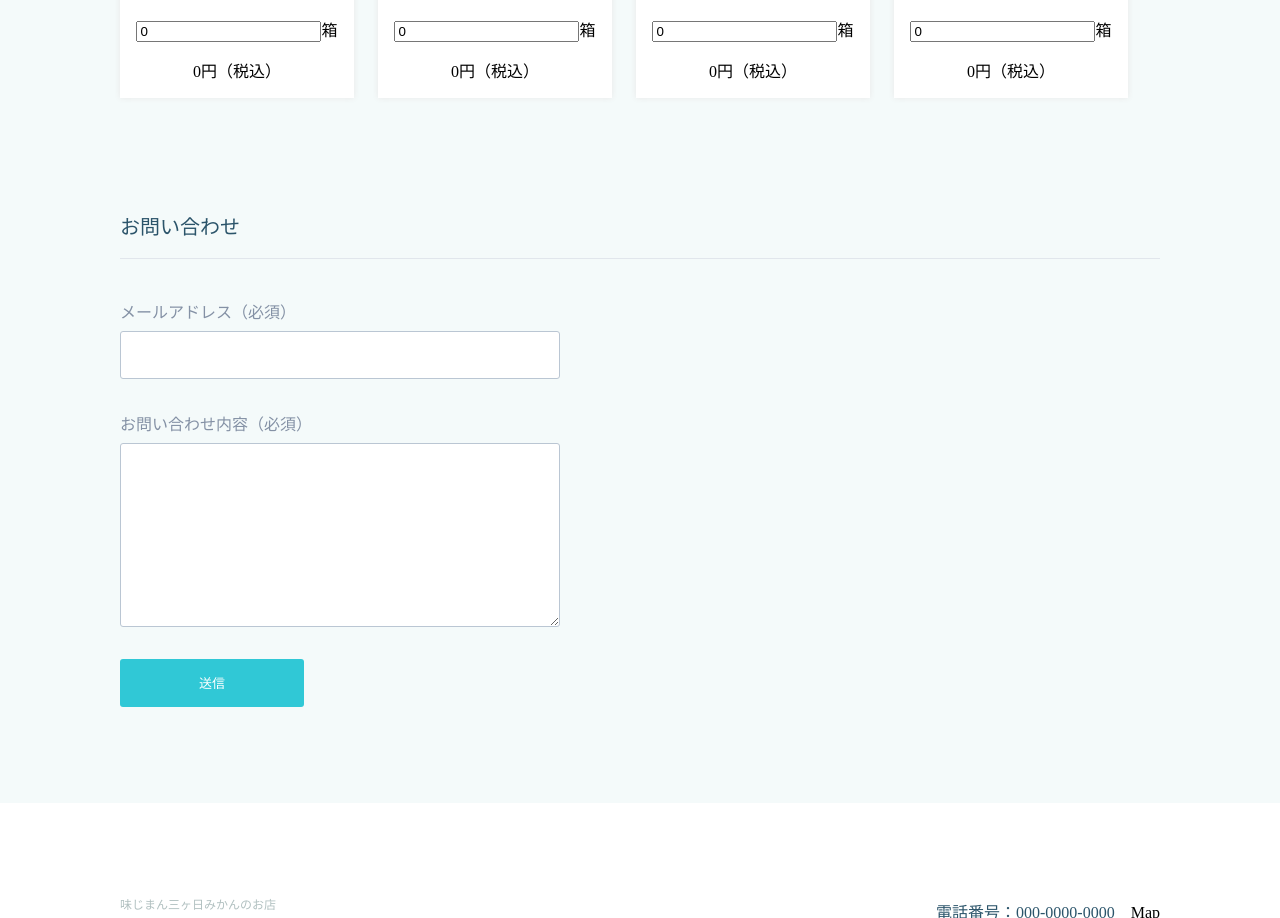
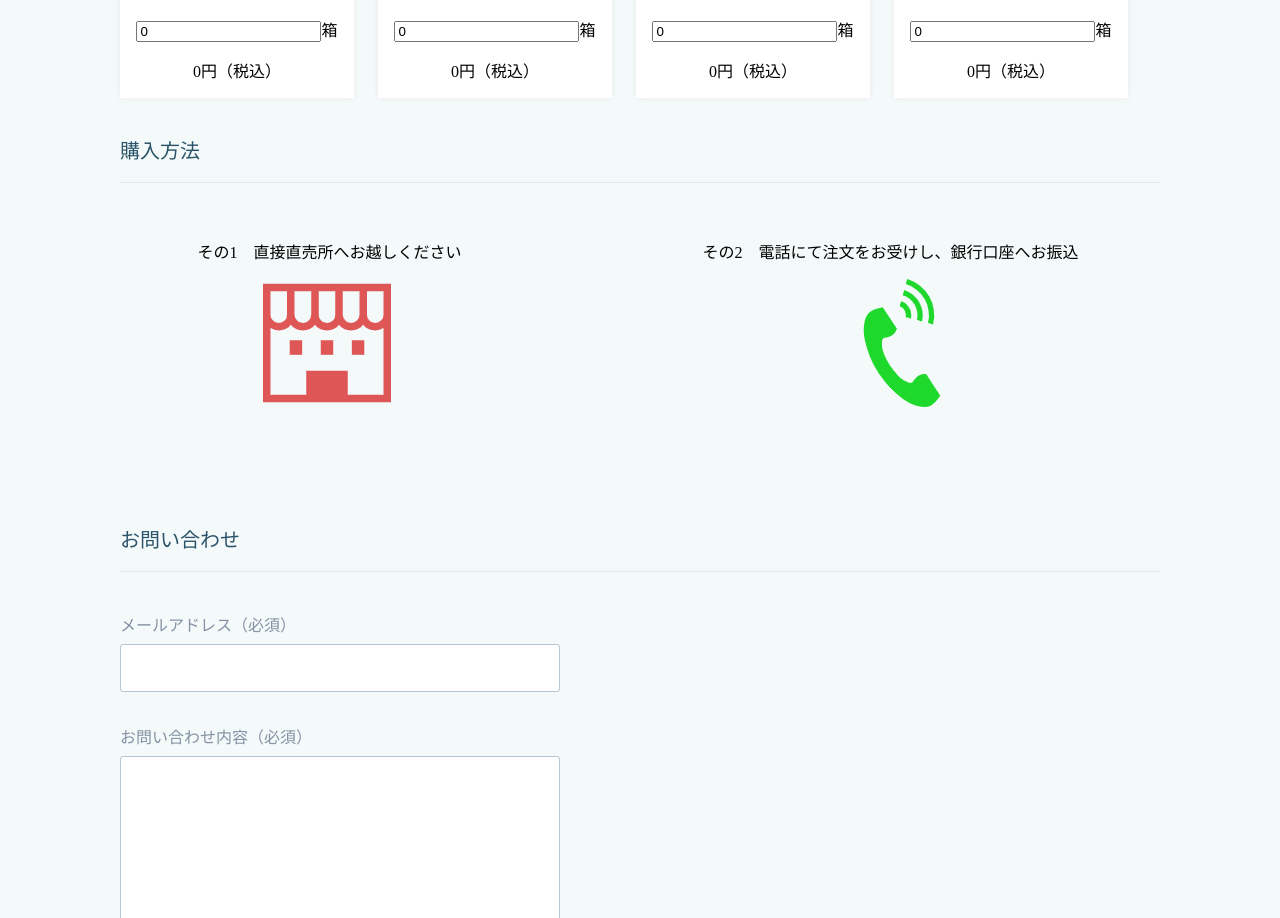
Before and after one commit to yukifu027/react-app, a React (Create React App) app: page / in a window 1280 px wide. Shown: the part 2642-3560 px from the top of the page. Built offline with nearby package versions, Linux system fonts and the light colour scheme.

Commit message:
購入方法追加

```diff
--- a/src/App.css
+++ b/src/App.css
@@ -266,6 +266,28 @@ span{
   transition: .3s ease-in-out;
 }
 
+.buy-image{
+  width: 100%;
+  display: flex;
+  justify-content: space-around;
+}
+
+.store{
+  width: 350px;
+}
+
+.store-image{
+  padding-left: 65px;
+}
+
+.phone{
+  width: 380px;
+}
+
+.phone-image{
+  padding-left: 135px;
+}
+
 /* コンタクト */
 .contact-container {
   margin-top: 96px;
--- /dev/null
+++ b/src/Buy.js
@@ -0,0 +1,20 @@
+import React from 'react';
+
+class Buy extends React.Component {
+  render() {
+    return (
+      <div className="buy-image">
+        <div className="store">
+          <p>その1　直接直売所へお越しください</p>
+          <img className="store-image" src="お店っぽい建物アイコン (1).png"></img>
+        </div>
+        <div className="phone">
+          <p>その2　電話にて注文をお受けし、銀行口座へお振込</p>
+          <img className="phone-image" src="電話の受話器のアイコン素材 その2.png"></img>
+        </div>
+      </div>
+    );
+  }
+}
+
+export default Buy;
--- a/src/Main.js
+++ b/src/Main.js
@@ -2,6 +2,7 @@ import React from 'react';
 import Lesson from './Lesson';
 import People from './People';
 import Price from './Price';
+import Buy from './Buy';
 import ContactForm from './ContactForm';
 
 class Main extends React.Component {
@@ -96,6 +97,10 @@ class Main extends React.Component {
               );
             })}
           </div>
+          <div className="buy-items">
+            <h3>購入方法</h3>
+            <Buy />
+          </div>
           <div className='contact-container'>
             <h3>お問い合わせ</h3>
             <ContactForm />
```
Also changed, not shown: public/お店っぽい建物アイコン (1).png (added), public/電話の受話器のアイコン素材 その2.png (added).
